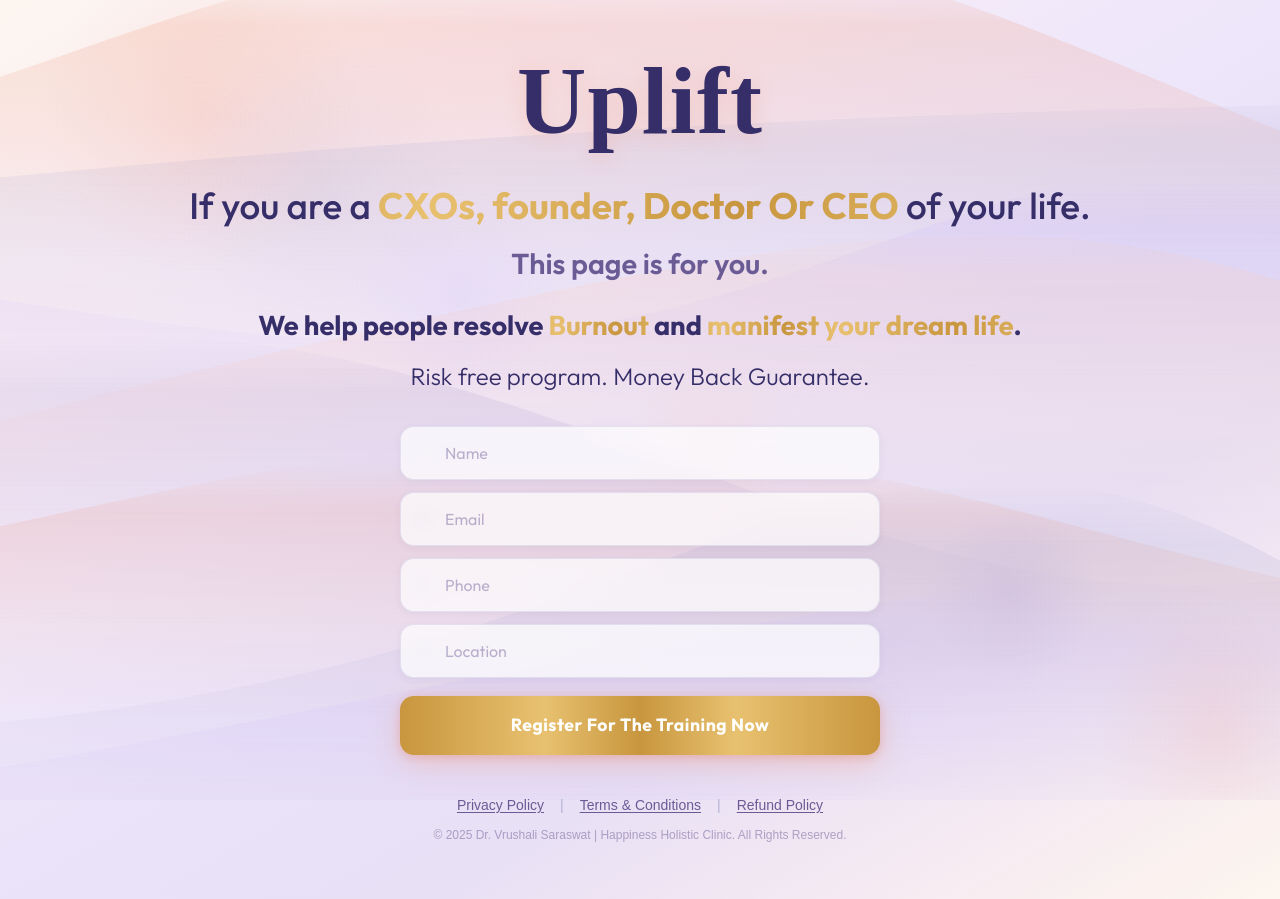
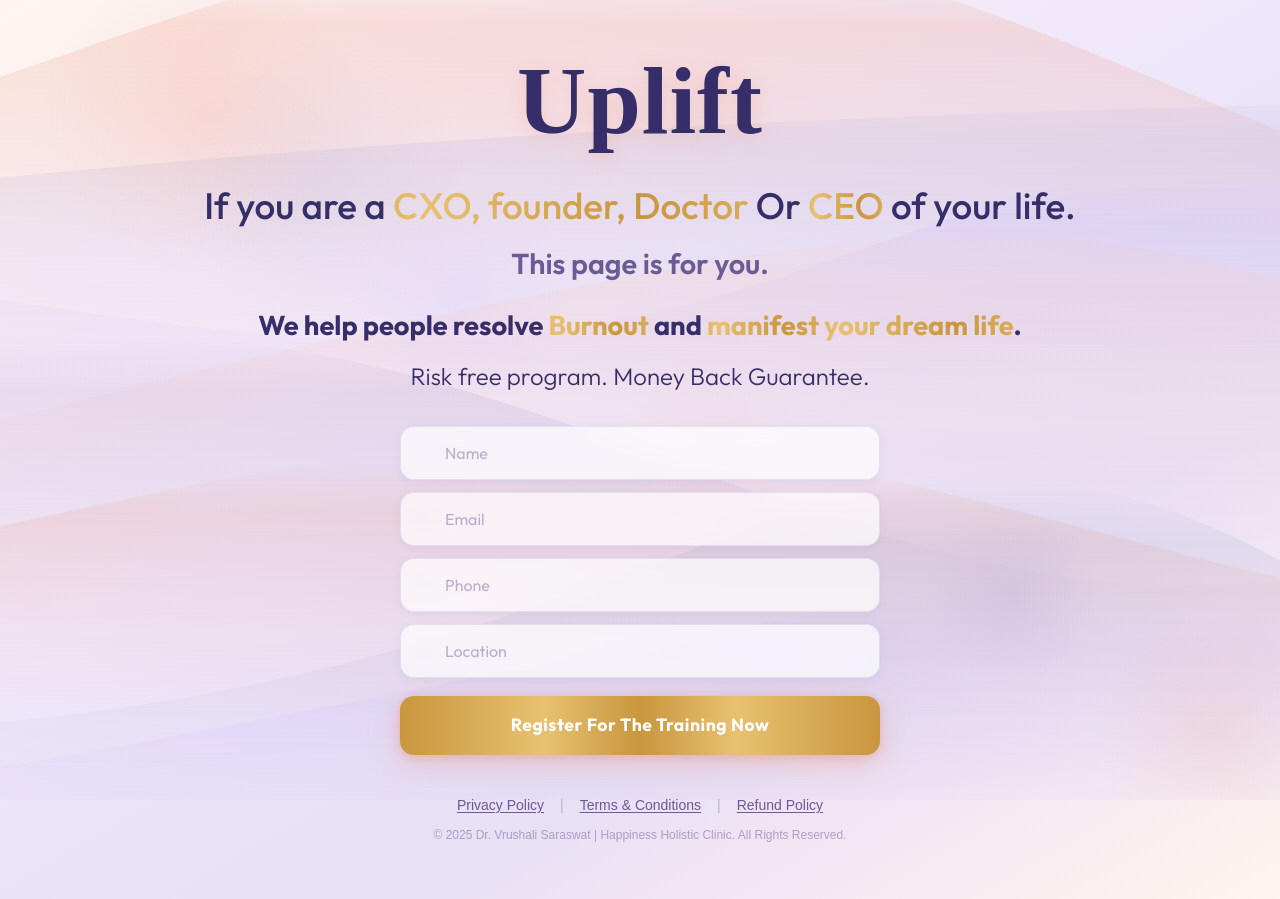
Before and after one commit to Roy-08/landing, a Next.js app: page / in a window 1280 px wide. Built offline with nearby package versions, Linux system fonts and the light colour scheme; a web font is replaced by a local one.

Commit message:
Update page.tsx

```diff
--- a/app/page.tsx
+++ b/app/page.tsx
@@ -302,7 +302,7 @@ export default function ObtainPage() {
             }}
           >
             If you are a{" "}
-            <span className="shimmer-text" style={{ fontWeight: 700 }}>CXOs, founder, Doctor Or CEO</span>{" "}
+            <span className="shimmer-text" style={{ fontWeight: 500 }}>CXO, founder, Doctor</span> Or{" "} <span className="shimmer-text" style={{ fontWeight: 500 }}>CEO</span>{" "}
             of your life.
           </p>
 
```
